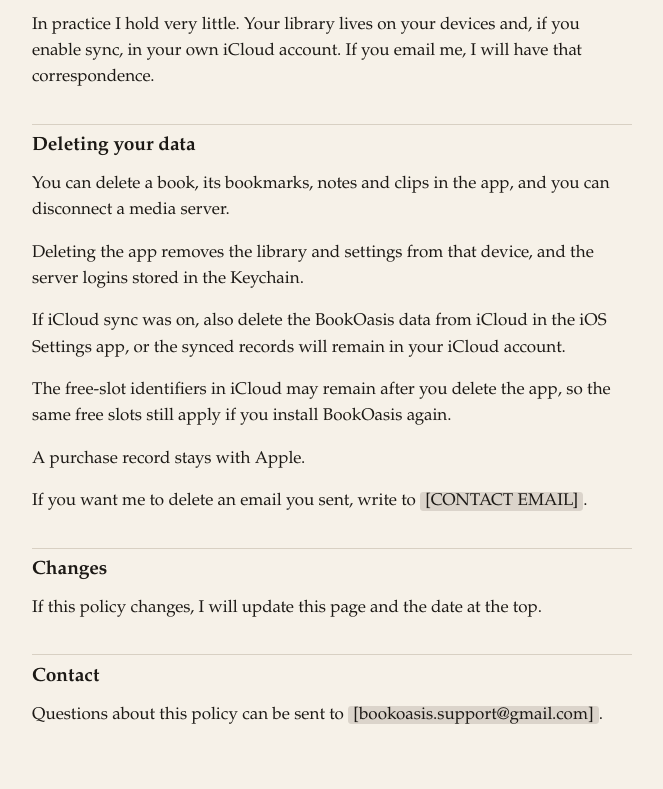
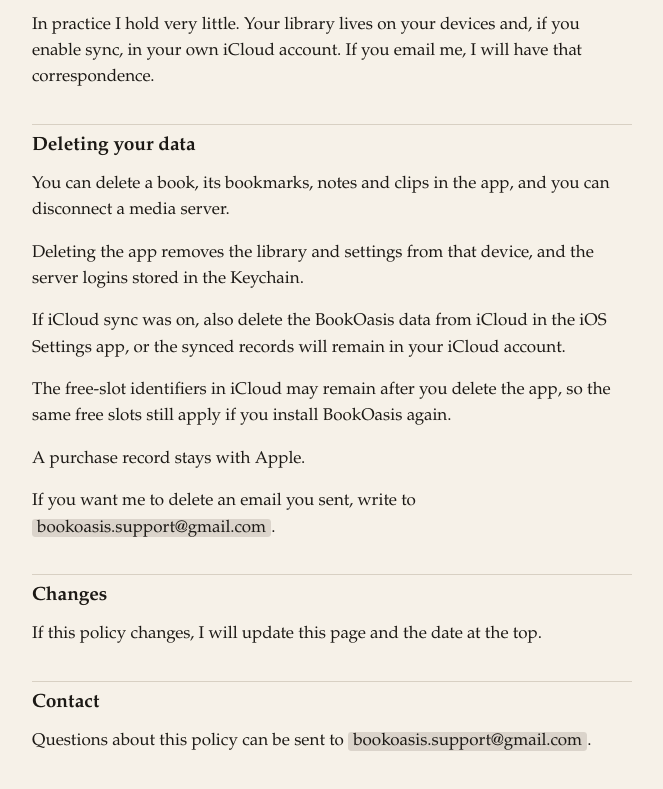
Before and after one commit to fingleburt/bookoasis-privacy, a plain HTML site: page index.html in a window 1280 px wide. Shown: the part 2674-3463 px from the top of the page, without its empty margins (308-971 px from the left). Drawn offline with Linux system fonts and the light colour scheme.

Commit message:
Update index.html

```diff
--- a/index.html
+++ b/index.html
@@ -121,13 +121,13 @@
     <p>If iCloud sync was on, also delete the BookOasis data from iCloud in the iOS Settings app, or the synced records will remain in your iCloud account.</p>
     <p>The free-slot identifiers in iCloud may remain after you delete the app, so the same free slots still apply if you install BookOasis again.</p>
     <p>A purchase record stays with Apple.</p>
-    <p>If you want me to delete an email you sent, write to <span class="placeholder">[CONTACT EMAIL]</span>.</p>
+    <p>If you want me to delete an email you sent, write to <span class="placeholder">bookoasis.support@gmail.com</span>.</p>
 
     <h2>Changes</h2>
     <p>If this policy changes, I will update this page and the date at the top.</p>
 
     <h2>Contact</h2>
-    <p>Questions about this policy can be sent to <span class="placeholder">[bookoasis.support@gmail.com]</span>.</p>
+    <p>Questions about this policy can be sent to <span class="placeholder">bookoasis.support@gmail.com</span>.</p>
   </main>
 </body>
 </html>
```
